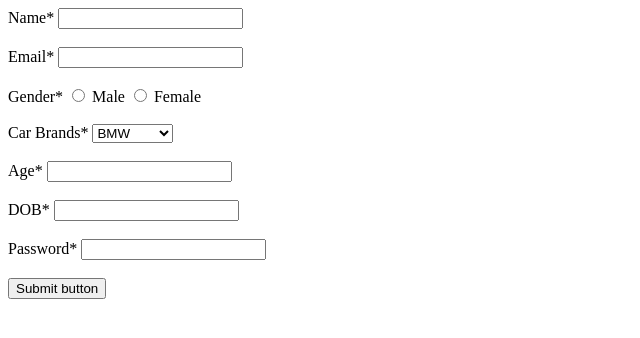
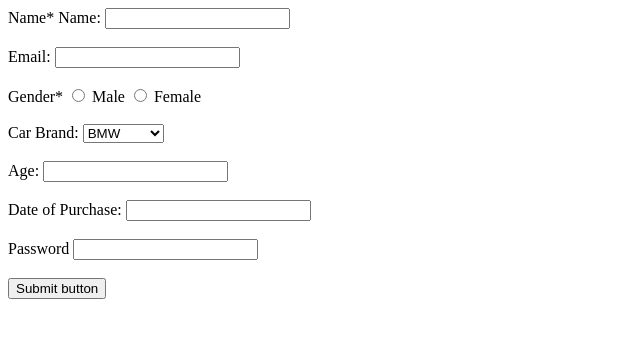
Before and after one commit to acciojob/signup-form-car-Omkar141998, a website: page main.html in a window 1280 px wide. Shown: the whole page, without its empty margins (0-640 px from the left). Drawn offline with Linux system fonts and the light colour scheme.

Commit message:
ohk done

```diff
--- a/main.html
+++ b/main.html
@@ -9,10 +9,11 @@
 <body>
 	<form action="" method="post">
 		<label for="name" name="name" id="#name">Name*</label>
-		<input type="text" name="#name" id="#name" required>
+		<label for="name">Name:</label>
+		<input type="text" name="name" id="name" required>
 		<br><br>
-		<label for="email" name="email" id="email">Email*</label>
-		<input type="email" nmae="#email" id="#email" required>
+		<label for="email">Email:</label>
+		<input type="email" name="email" id="email" required>
 		<br><br>
 		<label for="gender">Gender*</label>
 		<input type="radio" name="gender" value="Male" required/>
@@ -20,24 +21,23 @@
 	    <input type="radio" name="gender" value="Female" required/>
 	    <label for="radio" name="gender">Female</label>
 	    <br><br>
-		<label for="Car Brands">
-			Car Brands*
-		<select name="cars" id="#cars" required>
-            <option value="brands">BMW</option>
-			<option value="brands">Audi</option>
-			<option value="brands">Mercedez</option>
+		<label for="cars">Car Brand:</label>
+		<select name="cars" id="cars">
+			<option value="BMW">BMW</option>
+			<option value="Audi">Audi</option>
+			<option value="Mercedez">Mercedez</option>
 		</select>
-	  </label>
-	<br><br>
-	        <label for="age" name="age">Age*</label>
-			<input type="number" name="#age" id="#age" value="age" required>
-			<br><br>
-			<label for="dob" name="dob">DOB*</label>
-			<input type="dob" nmae="#dob" id="#dob" required>
-			<br><br>
-			<label for="password" name="password">Password*</label>
-			<input type="password" name="#password" id="#password" required>
-			<br><br>
+		<br><br>
+
+		<label for="age">Age:</label>
+		<input type="text" name="age" id="age" required>
+		<br><br>
+		<label for="dob">Date of Purchase:</label>
+		<input type="dob" name="dop" id="dob" required>
+		<br><br>
+		<label for="password">Password</label>
+		<input type="password" name="password" id="password" required>
+		<br><br>
 			<button type="submit" name="submit button">Submit button</button>
 
 	</form>
```
